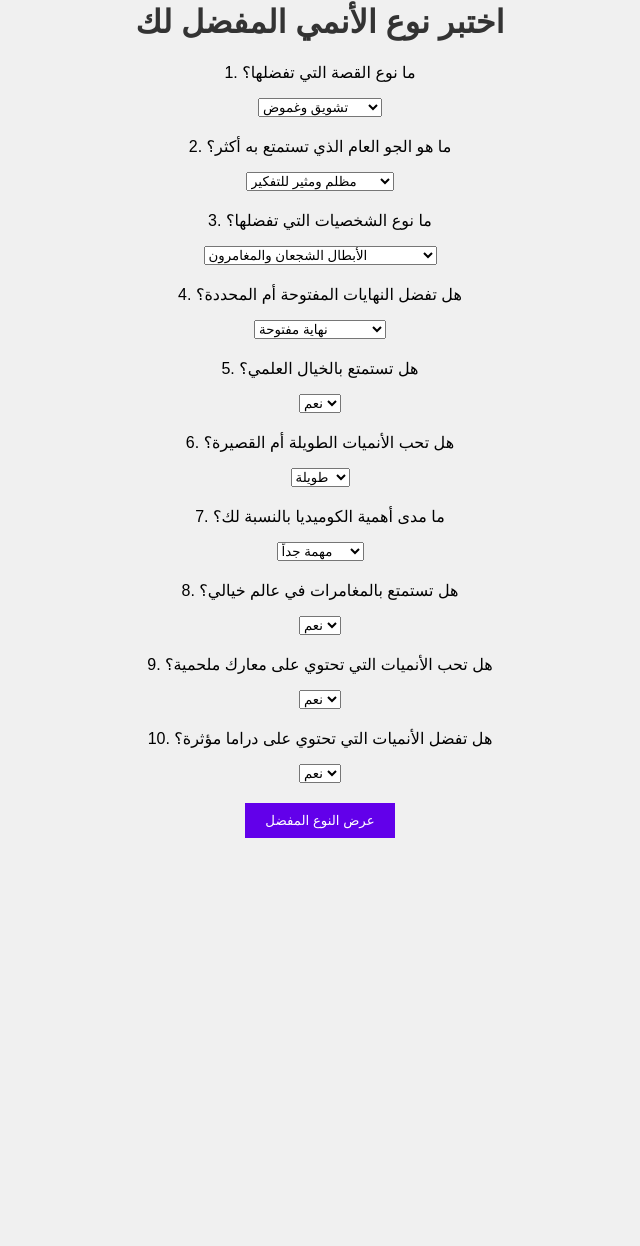
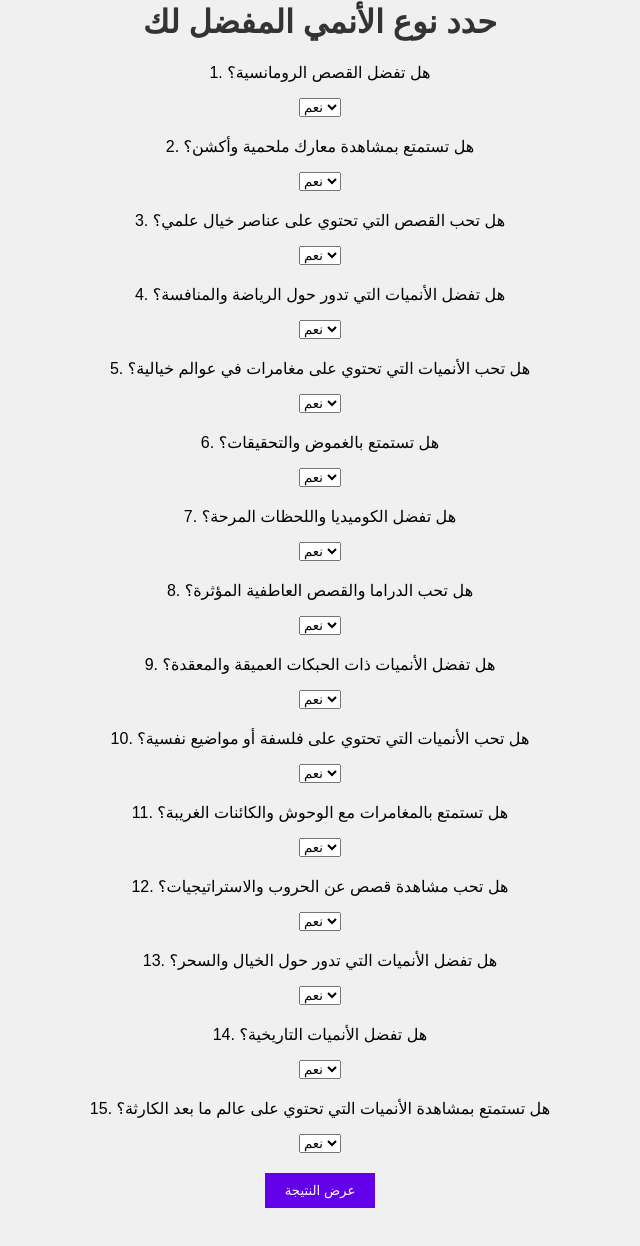
Before and after one commit to Kaido1070/anime-quiz, a plain HTML site: page index.html in a window 1280 px wide. Shown: the part 46-1292 px from the top of the page, without its empty margins (320-960 px from the left). Before the commit the page ends 932 px from the top, so only its background shows below. Drawn offline with Linux system fonts and the light colour scheme.

Commit message:
Update index.html

```diff
--- a/index.html
+++ b/index.html
@@ -3,7 +3,7 @@
 <head>
 <meta charset="UTF-8">
 <meta name="viewport" content="width=device-width, initial-scale=1.0">
-<title>اختبار نوع الأنمي المفضل</title>
+<title>نوع الأنمي المفضل لك</title>
 <style>
     body { font-family: Arial, sans-serif; background-color: #f0f0f0; text-align: center; padding: 20px; }
     h1 { color: #333; }
@@ -15,137 +15,167 @@
 </head>
 <body>
 
-<h1>اختبر نوع الأنمي المفضل لك</h1>
+<h1>حدد نوع الأنمي المفضل لك</h1>
 
 <div id="quiz">
     <!-- أسئلة الاستبيان -->
     <div class="question">
-        <p>1. ما نوع القصة التي تفضلها؟</p>
+        <p>1. هل تفضل القصص الرومانسية؟</p>
         <select id="q1">
-            <option value="mystery">تشويق وغموض</option>
-            <option value="romance">رومانسي وعاطفي</option>
-            <option value="action">أكشن ومغامرات</option>
-            <option value="sports">رياضي وتحفيزي</option>
-            <option value="comedy">كوميدي وخفيف</option>
-            <option value="sci-fi">خيال علمي وفضاء</option>
-        </select>
-    </div>
-
-    <div class="question">
-        <p>2. ما هو الجو العام الذي تستمتع به أكثر؟</p>
-        <select id="q2">
-            <option value="dark">مظلم ومثير للتفكير</option>
-            <option value="warm">دافئ ومريح</option>
-            <option value="exciting">حماسي ومليء بالطاقة</option>
-            <option value="emotional">عاطفي ومؤثر</option>
-            <option value="fantasy">مدهش وخيالي</option>
-        </select>
-    </div>
-
-    <div class="question">
-        <p>3. ما نوع الشخصيات التي تفضلها؟</p>
-        <select id="q3">
-            <option value="brave">الأبطال الشجعان والمغامرون</option>
-            <option value="smart">الشخصيات الذكية وذات التفكير العميق</option>
-            <option value="funny">الشخصيات الكوميدية والمرحة</option>
-            <option value="romantic">الشخصيات الرومانسية والحساسة</option>
-        </select>
-    </div>
-
-    <div class="question">
-        <p>4. هل تفضل النهايات المفتوحة أم المحددة؟</p>
-        <select id="q4">
-            <option value="open">نهاية مفتوحة</option>
-            <option value="happy">نهاية محددة وسعيدة</option>
-            <option value="sad">نهاية حزينة ومؤثرة</option>
-        </select>
-    </div>
-
-    <div class="question">
-        <p>5. هل تستمتع بالخيال العلمي؟</p>
-        <select id="q5">
-            <option value="yes">نعم</option>
+            <option value="romance">نعم</option>
             <option value="no">لا</option>
         </select>
     </div>
 
     <div class="question">
-        <p>6. هل تحب الأنميات الطويلة أم القصيرة؟</p>
-        <select id="q6">
-            <option value="long">طويلة</option>
-            <option value="short">قصيرة</option>
-        </select>
-    </div>
-
-    <div class="question">
-        <p>7. ما مدى أهمية الكوميديا بالنسبة لك؟</p>
-        <select id="q7">
-            <option value="important">مهمة جداً</option>
-            <option value="not_important">ليست مهمة</option>
-        </select>
-    </div>
-
-    <div class="question">
-        <p>8. هل تستمتع بالمغامرات في عالم خيالي؟</p>
-        <select id="q8">
-            <option value="yes">نعم</option>
+        <p>2. هل تستمتع بمشاهدة معارك ملحمية وأكشن؟</p>
+        <select id="q2">
+            <option value="action">نعم</option>
             <option value="no">لا</option>
         </select>
     </div>
 
     <div class="question">
-        <p>9. هل تحب الأنميات التي تحتوي على معارك ملحمية؟</p>
-        <select id="q9">
-            <option value="yes">نعم</option>
+        <p>3. هل تحب القصص التي تحتوي على عناصر خيال علمي؟</p>
+        <select id="q3">
+            <option value="sci-fi">نعم</option>
             <option value="no">لا</option>
         </select>
     </div>
 
     <div class="question">
-        <p>10. هل تفضل الأنميات التي تحتوي على دراما مؤثرة؟</p>
-        <select id="q10">
-            <option value="yes">نعم</option>
+        <p>4. هل تفضل الأنميات التي تدور حول الرياضة والمنافسة؟</p>
+        <select id="q4">
+            <option value="sports">نعم</option>
             <option value="no">لا</option>
         </select>
     </div>
 
-    <button class="btn" onclick="showResult()">عرض النوع المفضل</button>
+    <div class="question">
+        <p>5. هل تحب الأنميات التي تحتوي على مغامرات في عوالم خيالية؟</p>
+        <select id="q5">
+            <option value="fantasy">نعم</option>
+            <option value="no">لا</option>
+        </select>
+    </div>
+
+    <div class="question">
+        <p>6. هل تستمتع بالغموض والتحقيقات؟</p>
+        <select id="q6">
+            <option value="mystery">نعم</option>
+            <option value="no">لا</option>
+        </select>
+    </div>
+
+    <div class="question">
+        <p>7. هل تفضل الكوميديا واللحظات المرحة؟</p>
+        <select id="q7">
+            <option value="comedy">نعم</option>
+            <option value="no">لا</option>
+        </select>
+    </div>
+
+    <div class="question">
+        <p>8. هل تحب الدراما والقصص العاطفية المؤثرة؟</p>
+        <select id="q8">
+            <option value="drama">نعم</option>
+            <option value="no">لا</option>
+        </select>
+    </div>
+
+    <div class="question">
+        <p>9. هل تفضل الأنميات ذات الحبكات العميقة والمعقدة؟</p>
+        <select id="q9">
+            <option value="deep">نعم</option>
+            <option value="no">لا</option>
+        </select>
+    </div>
+
+    <div class="question">
+        <p>10. هل تحب الأنميات التي تحتوي على فلسفة أو مواضيع نفسية؟</p>
+        <select id="q10">
+            <option value="psychological">نعم</option>
+            <option value="no">لا</option>
+        </select>
+    </div>
+
+    <div class="question">
+        <p>11. هل تستمتع بالمغامرات مع الوحوش والكائنات الغريبة؟</p>
+        <select id="q11">
+            <option value="adventure">نعم</option>
+            <option value="no">لا</option>
+        </select>
+    </div>
+
+    <div class="question">
+        <p>12. هل تحب مشاهدة قصص عن الحروب والاستراتيجيات؟</p>
+        <select id="q12">
+            <option value="war">نعم</option>
+            <option value="no">لا</option>
+        </select>
+    </div>
+
+    <div class="question">
+        <p>13. هل تفضل الأنميات التي تدور حول الخيال والسحر؟</p>
+        <select id="q13">
+            <option value="magic">نعم</option>
+            <option value="no">لا</option>
+        </select>
+    </div>
+
+    <div class="question">
+        <p>14. هل تفضل الأنميات التاريخية؟</p>
+        <select id="q14">
+            <option value="historical">نعم</option>
+            <option value="no">لا</option>
+        </select>
+    </div>
+
+    <div class="question">
+        <p>15. هل تستمتع بمشاهدة الأنميات التي تحتوي على عالم ما بعد الكارثة؟</p>
+        <select id="q15">
+            <option value="post-apocalyptic">نعم</option>
+            <option value="no">لا</option>
+        </select>
+    </div>
+
+    <button class="btn" onclick="showResult()">عرض النتيجة</button>
 
     <div id="result" class="result"></div>
 </div>
 
 <script>
     function showResult() {
-        const answers = {
-            q1: document.getElementById("q1").value,
-            q2: document.getElementById("q2").value,
-            q3: document.getElementById("q3").value,
-            q4: document.getElementById("q4").value,
-            q5: document.getElementById("q5").value,
-            q6: document.getElementById("q6").value,
-            q7: document.getElementById("q7").value,
-            q8: document.getElementById("q8").value,
-            q9: document.getElementById("q9").value,
-            q10: document.getElementById("q10").value,
+        const preferences = [];
+        for (let i = 1; i <= 15; i++) {
+            const answer = document.getElementById(q${i}).value;
+            if (answer !== "no") {
+                preferences.push(answer);
+            }
+        }
+
+        const results = {
+            "romance": "Your Lie in April, Toradora!",
+            "action": "Attack on Titan, My Hero Academia",
+            "sci-fi": "Steins;Gate, Cowboy Bebop",
+            "sports": "Haikyuu!!, Kuroko's Basketball",
+            "fantasy": "Fullmetal Alchemist, Sword Art Online",
+            "mystery": "Death Note, Monster",
+            "comedy": "Gintama, One Punch Man",
+            "drama": "Clannad, Anohana",
+            "deep": "Code Geass, Neon Genesis Evangelion",
+            "psychological": "Psycho-Pass, Paranoia Agent",
+            "adventure": "Hunter x Hunter, One Piece",
+            "war": "Attack on Titan, Kingdom",
+            "magic": "Fate/Zero, Black Clover",
+            "historical": "Vinland Saga, Rurouni Kenshin",
+            "post-apocalyptic": "Attack on Titan, Trigun"
         };
 
-        let resultText = "";
+        let suggestion = "ننصحك بتجربة الأنميات التالية: ";
+        preferences.forEach(pref => suggestion += results[pref] + " | ");
 
-        if (answers.q1 === "romance" || answers.q10 === "yes") {
-            resultText = "نوعك المفضل هو الأنمي الرومانسي أو الدراما.";
-        } else if (answers.q1 === "action" && answers.q9 === "yes") {
-            resultText = "نوعك المفضل هو الأكشن والمغامرات.";
-        } else if (answers.q3 === "funny" && answers.q7 === "important") {
-            resultText = "أنت تحب الأنميات الكوميدية.";
-        } else if (answers.q5 === "yes") {
-            resultText = "تحب الأنميات التي تحتوي على خيال علمي.";
-        } else if (answers.q6 === "long") {
-            resultText = "تفضل الأنميات الطويلة.";
-        } else {
-            resultText = "جرب أنميات مختلفة لتجد النوع المفضل لك!";
-        }
-
-        document.getElementById("result").innerText = resultText;
+        document.getElementById("result").innerText = suggestion || "جرب أنواع مختلفة من الأنمي!";
     }
 </script>
 
```
